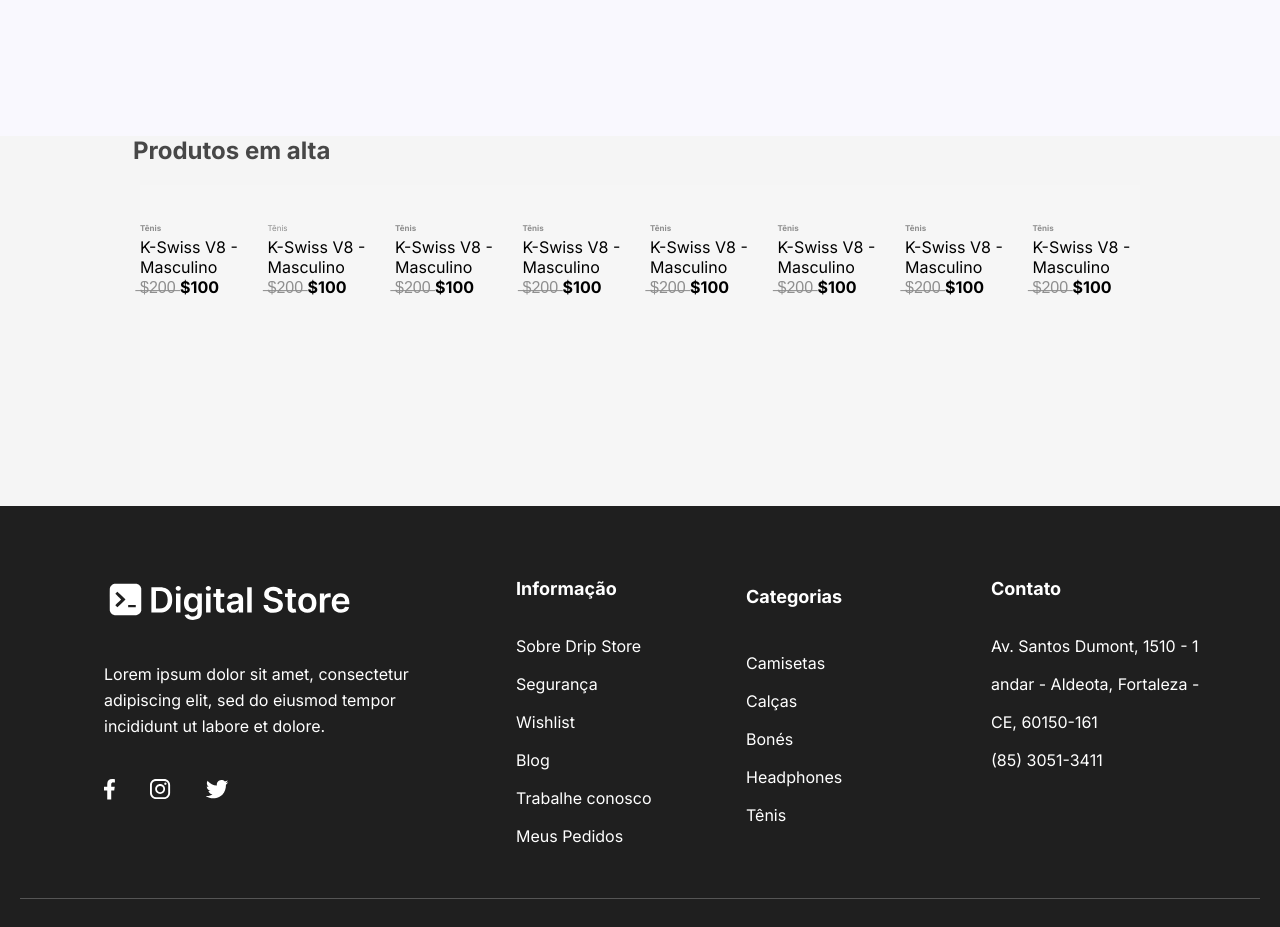
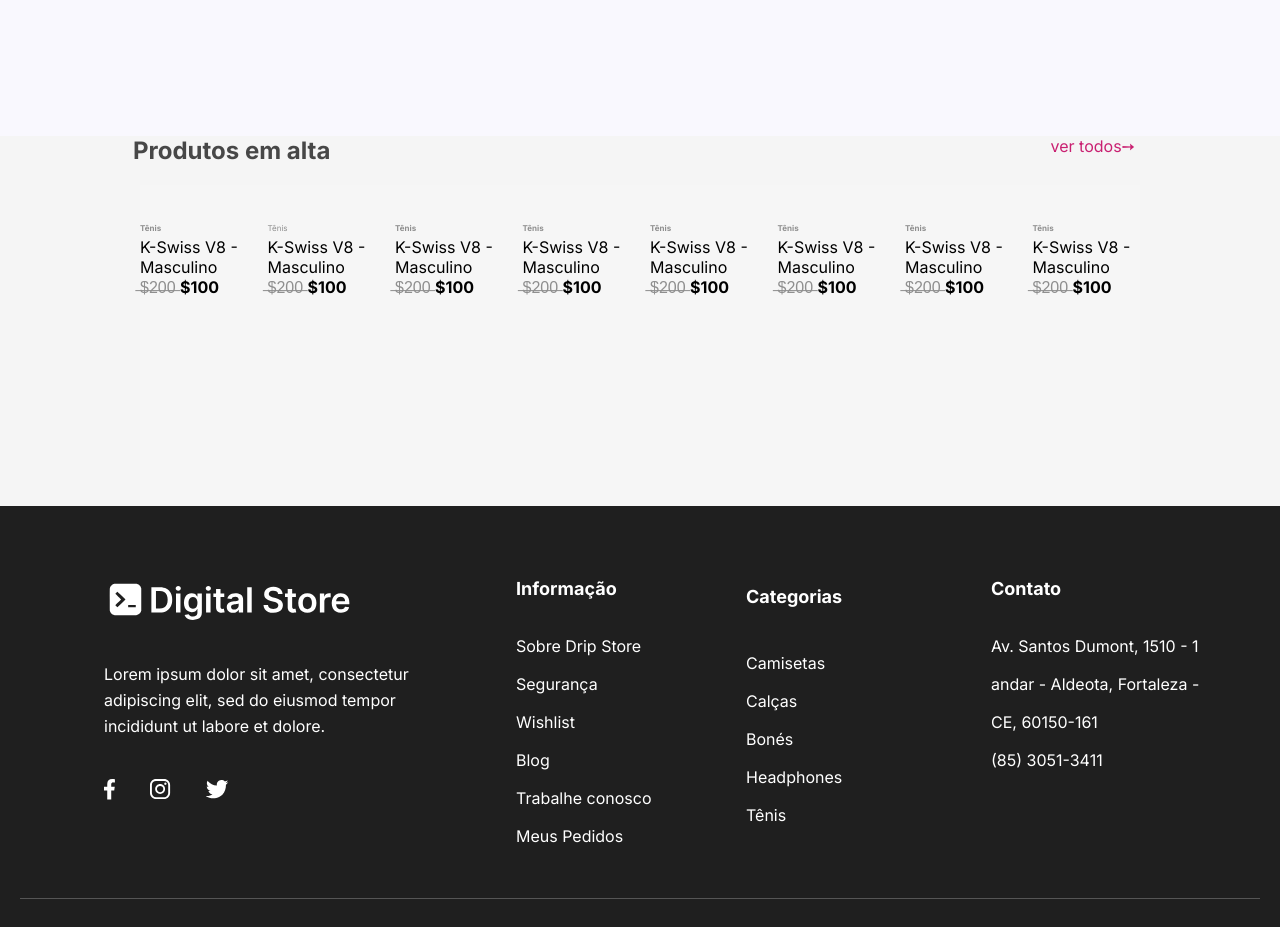
Before and after one commit to VladinirNathan/1trabalho, a plain HTML site: page index.html in a window 1280 px wide. Shown: the part 1540-2467 px from the top of the page. Drawn offline with nearby package versions, Linux system fonts and the light colour scheme.

Commit message:
ultimatentativa

```diff
--- a/index.css
+++ b/index.css
@@ -767,3 +767,9 @@
     font-size: 16px;
     color:#8F8F8F;
 }
+.oi{
+    display: flex;
+    justify-content: space-between;
+    color: #C92071;
+    margin-right: 145px;
+}
--- a/index.html
+++ b/index.html
@@ -194,7 +194,11 @@
 
 
 
-    <p class="produtos s"> <b>Produtos em alta</b> </p>
+    <div class="oi">
+        <p class="produtos s"> <b>Produtos em alta</b> </p>
+        <p>ver todos➙</p>
+    </div>
+
 
     <section class="section">
 
```
